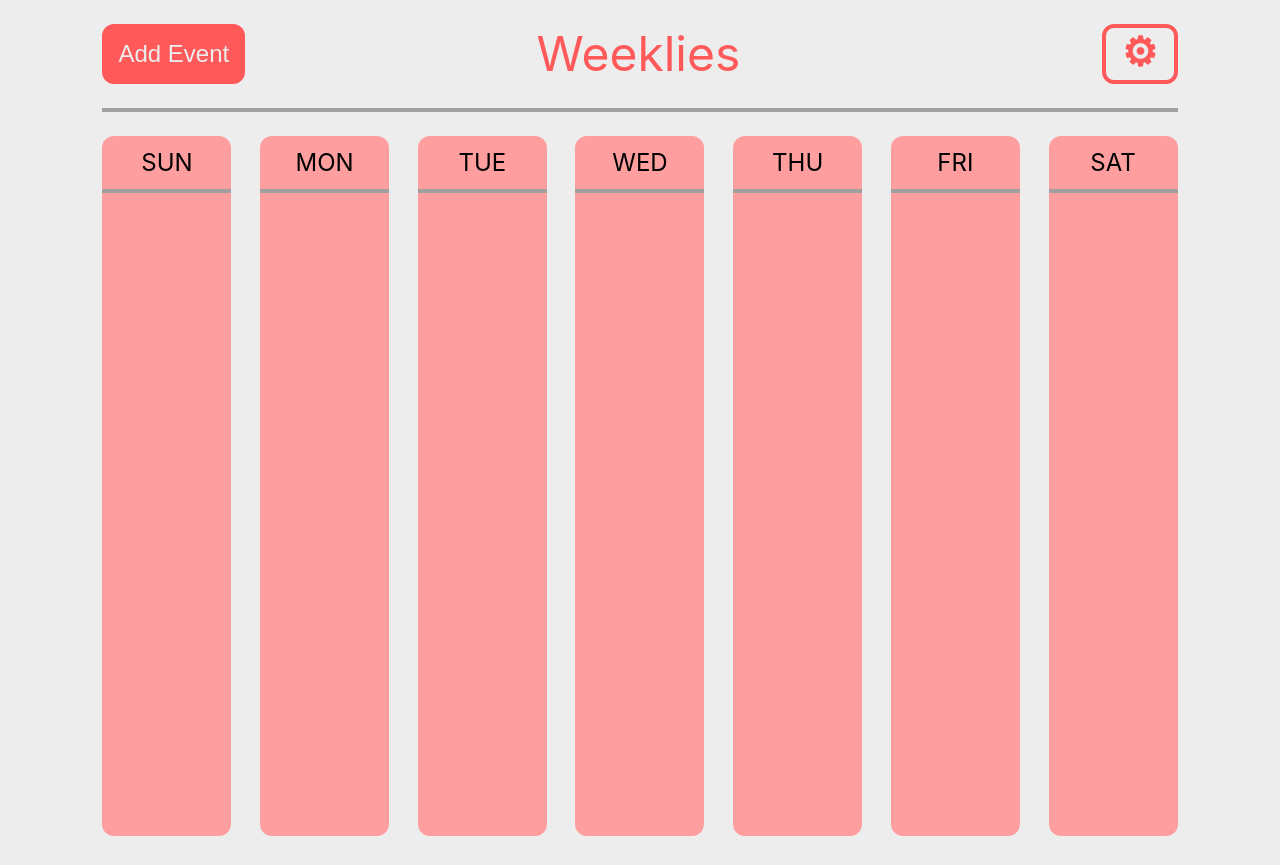
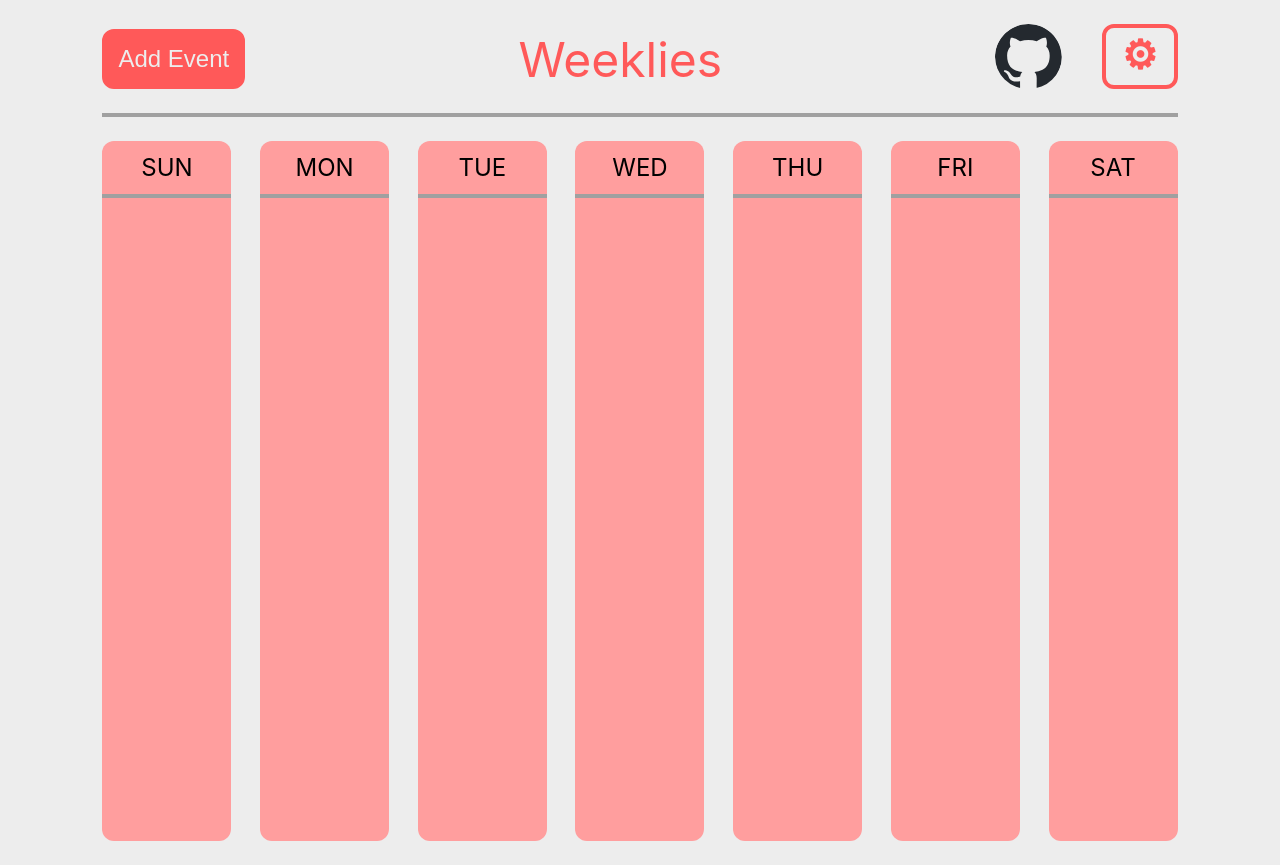
Before and after one commit to blloop/weeklies-alpha, a React (Create React App) app: page / in a window 1280 px wide. Built offline with nearby package versions, Linux system fonts and the light colour scheme.

Commit message:
code formatting, add logo

```diff
--- a/src/App.css
+++ /dev/null
@@ -1,38 +0,0 @@
-.App {
-  text-align: center;
-}
-
-.App-logo {
-  height: 40vmin;
-  pointer-events: none;
-}
-
-@media (prefers-reduced-motion: no-preference) {
-  .App-logo {
-    animation: App-logo-spin infinite 20s linear;
-  }
-}
-
-.App-header {
-  background-color: #282c34;
-  min-height: 100vh;
-  display: flex;
-  flex-direction: column;
-  align-items: center;
-  justify-content: center;
-  font-size: calc(10px + 2vmin);
-  color: white;
-}
-
-.App-link {
-  color: #61dafb;
-}
-
-@keyframes App-logo-spin {
-  from {
-    transform: rotate(0deg);
-  }
-  to {
-    transform: rotate(360deg);
-  }
-}
--- a/src/App.js
+++ b/src/App.js
@@ -1,15 +1,9 @@
 import React from 'react';
-// import logo from './logo.svg';
-import './App.css';
 import Calendar from './components/Calendar';
 
 function App() {
   return (
-    <div className="App">
-
-      <Calendar></Calendar>
-
-    </div>
+    <Calendar></Calendar>
   );
 }
 
--- a/src/components/AddEventDialog.js
+++ b/src/components/AddEventDialog.js
@@ -23,33 +23,24 @@ class AddEventDialog extends Component {
         };
         this.props.eventAdd(newEvent);
         let newState = {
-            showDialog: this.state.showDialog,
-            inputText: '',
-            dayOfWeek: this.state.dayOfWeek,
-            timeOfDay: this.state.timeOfDay,
-            useMilitary: this.state.useMilitary
+            ...this.state,
+            inputText: ''
         }
         this.setState(newState)
     }
 
     updateText = (event) => {
         let newState = {
-            showDialog: this.state.showDialog,
-            inputText: event.target.value,
-            dayOfWeek: this.state.dayOfWeek,
-            timeOfDay: this.state.timeOfDay,
-            useMilitary: this.state.useMilitary
+            ...this.state,
+            inputText: event.target.value
         }
         this.setState(newState);
     };
 
     changeDay = (day) => {
         let newState = {
-            showDialog: this.state.showDialog,
-            inputText: this.state.inputText,
-            dayOfWeek: day,
-            timeOfDay: this.state.timeOfDay,
-            useMilitary: this.state.useMilitary
+            ...this.state,
+            dayOfWeek: day
         }
         this.setState(newState);
 
@@ -58,11 +49,8 @@ class AddEventDialog extends Component {
     changeTime = (time) => {
         let newTime = (this.state.timeOfDay + time) % 48;
         let newState = {
-            showDialog: this.state.showDialog,
-            inputText: this.state.inputText,
-            dayOfWeek: this.state.dayOfWeek,
-            timeOfDay: (newTime !== -1 ? newTime : 47),
-            useMilitary: this.state.useMilitary
+            ...this.state,
+            timeOfDay: (newTime !== -1 ? newTime : 47)
         }
         this.setState(newState);
     }
--- a/src/components/EventList.js
+++ b/src/components/EventList.js
@@ -1,10 +1,6 @@
 import React, { Component } from 'react';
 
 class EventList extends Component {
-
-    // constructor(props) {
-    //     super(props);
-    // }
 
     render() {
         let Sunday = [];
--- a/src/components/NavBar.js
+++ b/src/components/NavBar.js
@@ -1,4 +1,5 @@
 import React, { Component } from 'react';
+import logo from '../img/github-mark.svg';
 import AddEventDialog from './AddEventDialog';
 import SettingsDialog from './SettingsDialog';
 import Modal from './Modal';
@@ -51,12 +52,24 @@ class NavBar extends Component {
                     Add Event
                 </button>
                 <p className='title'> Weeklies </p>
+                <div className='subbar'>
+                    <a
+                        href='https://github.com/blloop/weeklies'
+                        target="_blank"
+                        rel="noopener noreferrer">
+                        <img
+                            src={logo}
+                            alt='GitHub Link'
+                            className='logo'>
+                        </img>
+                    </a>
                     <button
                         type='button'
                         className='contrast settings-button'
                         onClick={this.openSettings.bind(this)}>
                         &#9881;
                     </button>
+                </div>
 
                 <Modal
                     closeModal={this.closeModal.bind(this)}
--- a/src/components/SettingsDialog.js
+++ b/src/components/SettingsDialog.js
@@ -20,7 +20,7 @@ class SettingsDialog extends Component {
                             className='close-button'>
                             &#10005;
                         </button>
-                        <p> Settings List! </p>
+                        <p> Settings </p>
                         <hr></hr>
                         <li> 12 / 24 Hour Time </li>
                         <li> Accent Color </li>
--- a/src/index.css
+++ b/src/index.css
@@ -15,15 +15,11 @@ code {
 /* HTML Element Styling */
 
 :root {
+  --light-accent: rgb(255, 158, 158);
+  --dark-accent: rgb(255, 89, 89);
   --base-white: rgb(237, 237, 237);
   --base-lightgrey: rgb(201, 201, 201);
   --base-grey: rgb(160, 160, 160);
-  --light-red: rgb(255, 158, 158);
-  --dark-red: rgb(255, 89, 89);
-  --light-blue: rgb(117, 149, 255);
-  --dark-blue: rgb(53, 100, 255);
-  --light-green: rgb(140, 255, 117);
-  --dark-green: rgb(79, 255, 43);
 }
 
 * {
@@ -67,16 +63,16 @@ input {
 
 .accent,
 .contrast:hover {
-  background-color: var(--dark-red);
+  background-color: var(--dark-accent);
   color: var(--base-white);
-  border: 4px solid var(--dark-red);
+  border: 4px solid var(--dark-accent);
 }
 
 .contrast,
 .accent:hover {
   background-color: var(--base-white);
-  color: var(--dark-red);
-  border: 4px solid var(--dark-red);
+  color: var(--dark-accent);
+  border: 4px solid var(--dark-accent);
 }
 
 .rounded {
@@ -106,11 +102,12 @@ input {
   margin: 0 auto;
   padding: 0 0 24px;
   background-color: var(--base-white);
+  text-align: center;
 }
 
 .title {
   font-size: 48px;
-  color: var(--dark-red);
+  color: var(--dark-accent);
 }
 
 .overlay {
@@ -136,6 +133,22 @@ input {
   padding: 24px 0;
   display: flex;
   justify-content: space-between;
+  align-items: flex-end;
+}
+
+.subbar {
+  display: flex;
+  height: 65px;
+}
+
+.logo {
+  height: 65px;
+  border-radius: 100%;
+  transition: all 0.2s ease-in-out;
+}
+
+.logo:hover {
+  background-color: var(--dark-accent);
 }
 
 .close-button {
@@ -149,7 +162,7 @@ input {
 }
 
 .close-button:hover {
-  background-color: var(--dark-red);
+  background-color: var(--dark-accent);
   color: var(--base-white);
 }
 
@@ -158,12 +171,13 @@ input {
   font-weight: bold;
   vertical-align: bottom;
   padding: 0 16px 4px;
-  margin-left: 70px;
+  margin-left: 40px;
 }
 
 .settings p,
-.settings li {
-  margin: 12px 0;
+.settings li,
+.settings hr {
+  margin: 0 0 12px;
 }
 
 .addevents {
@@ -214,7 +228,6 @@ input {
 
 .scroll-box:hover {
   cursor: default;
-  /* text-decoration: underline; */
   background-color: var(--base-white);
 }
 
@@ -251,7 +264,7 @@ input {
   width: 150px;
   height: 700px;
   border-radius: 12px;
-  background-color: var(--light-red);
+  background-color: var(--light-accent);
 }
 
 .column p,
@@ -262,6 +275,8 @@ input {
 .column li {
   font-size: 18px;
 }
+
+/* Responsive Styling */
 
 @media only screen and (max-width: 1400px) {
   .column {
```
Also changed, not shown: src/img/github-mark.svg (added). Lines whose indentation alone changed are shown as unchanged.
